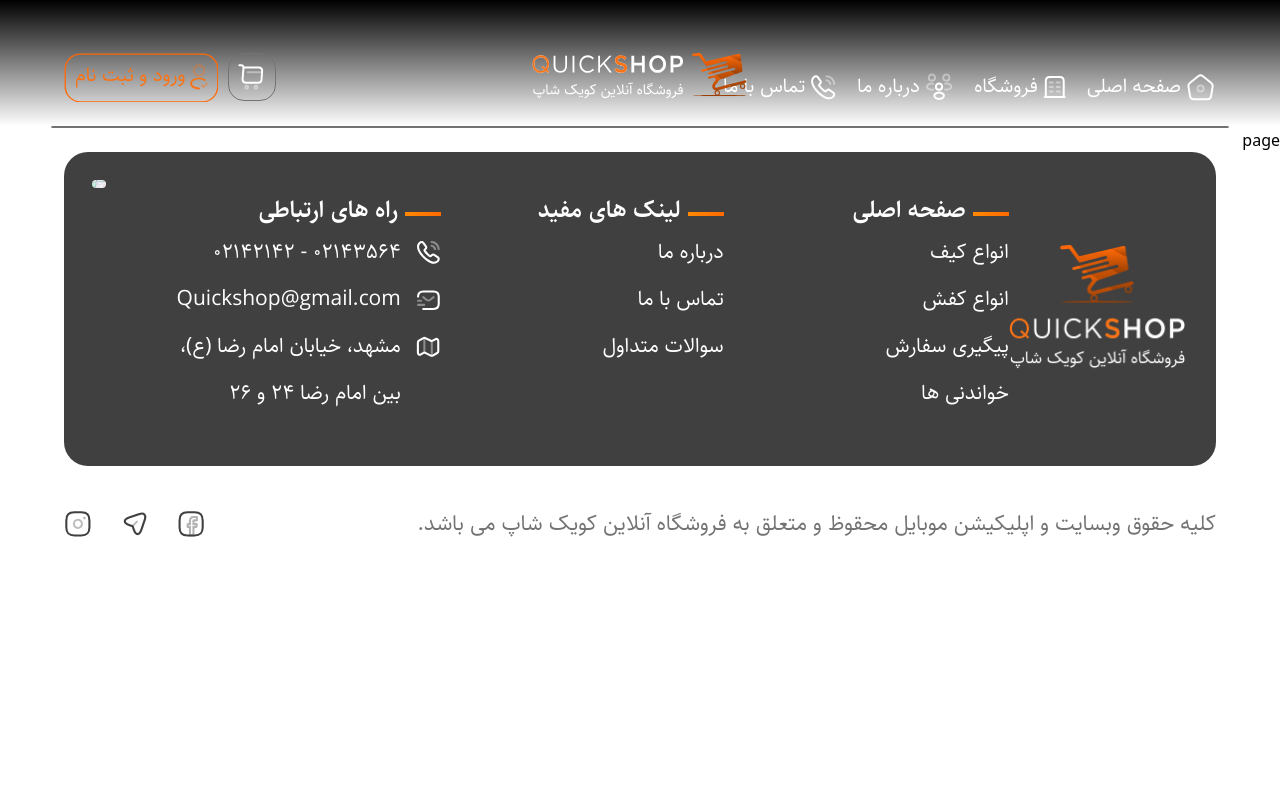
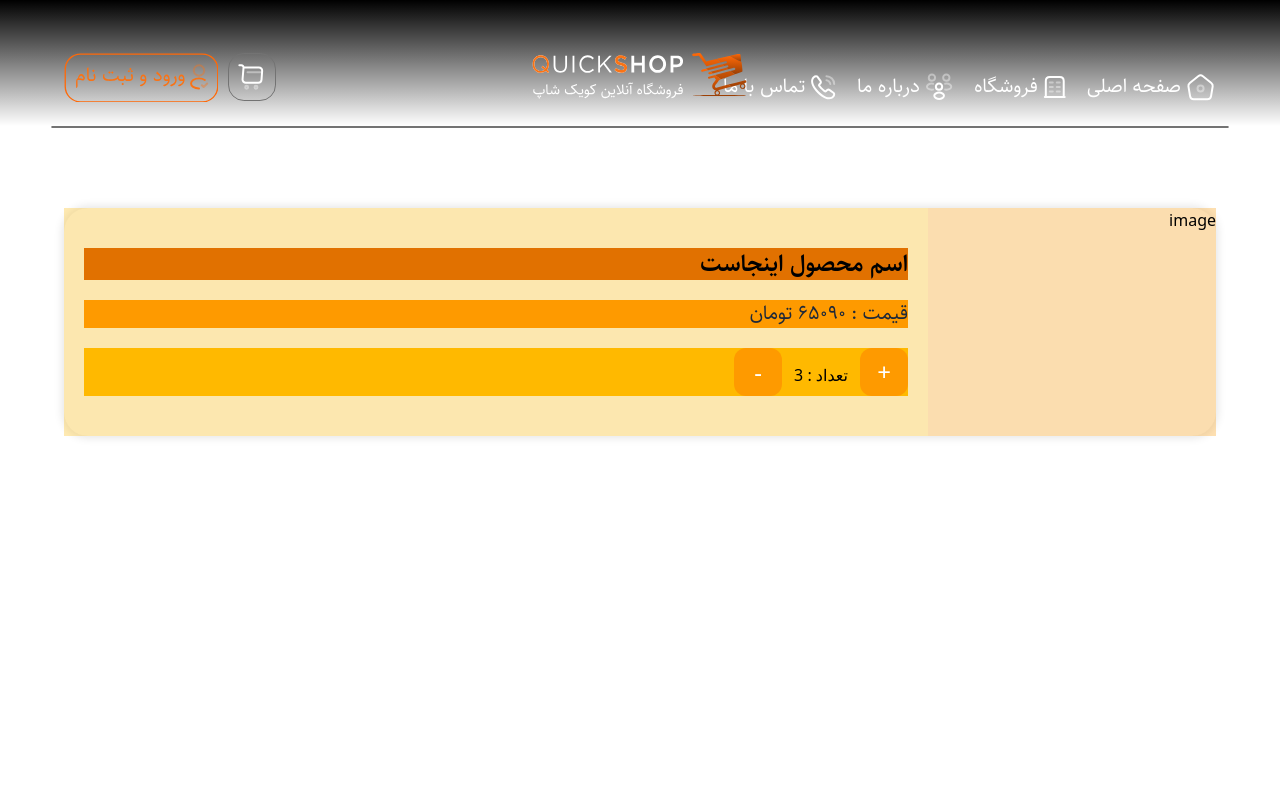
Before and after one commit to Emir145813/Quick-Shop, a Next.js app: page /cart in a window 1280 px wide. Shown: the top 800 px of the page. Built offline with nearby package versions, Linux system fonts and the light colour scheme.

Commit message:
Created Base of Cart page

```diff
--- a/src/app/cart/page.tsx
+++ b/src/app/cart/page.tsx
@@ -1,9 +1,43 @@
 import React from 'react'
+import Container from '../components/Container'
+import Button from '../components/Button'
 
-function page() {
+function Cart() {
   return (
-    <div>page</div>
+    <div className='h-[120vh]'>
+      <Container>
+        <div className='bg-[#FAFAFA] shadow-[0px_0px_8px_2px_rgba(0,_0,_0,_0.1)] mt-20 rounded-3xl grid grid-cols-12'>
+          <div className='col-span-3 bg-amber-500/30' >
+            {/* image */}
+            <p>
+              image
+            </p>
+          </div>
+          <div className='col-span-9 py-10 px-5 bg-amber-400/30 flex flex-col gap-5' >
+            <div className='text-2xl font-sahel-semiBold bg-amber-600'>
+              اسم محصول اینجاست
+            </div>
+            <div className='text-xl font-sahel-regular text-gray-800 flex flex-col bg-amber-500'>
+              <span>
+                قیمت : 65090 تومان
+              </span>
+            </div>
+            <div className='bg-amber-400'>
+              <Button color='bg-amber-500' >
+                +
+              </Button>
+              <span className='mx-3'>
+                تعداد : 3
+              </span>
+              <Button color='bg-amber-500'>
+                -
+              </Button>
+            </div>
+          </div>
+        </div>
+      </Container>
+    </div>
   )
 }
 
-export default page
+export default Cart
```
